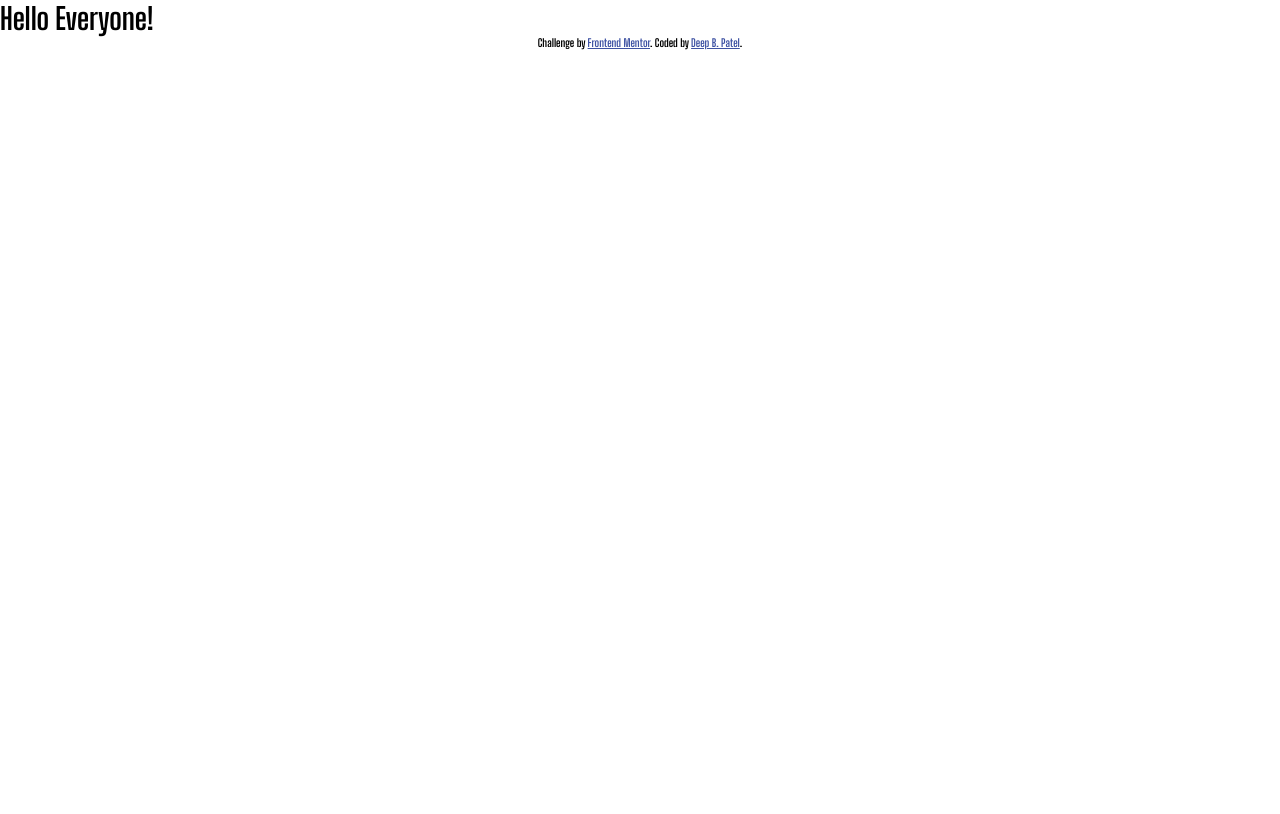
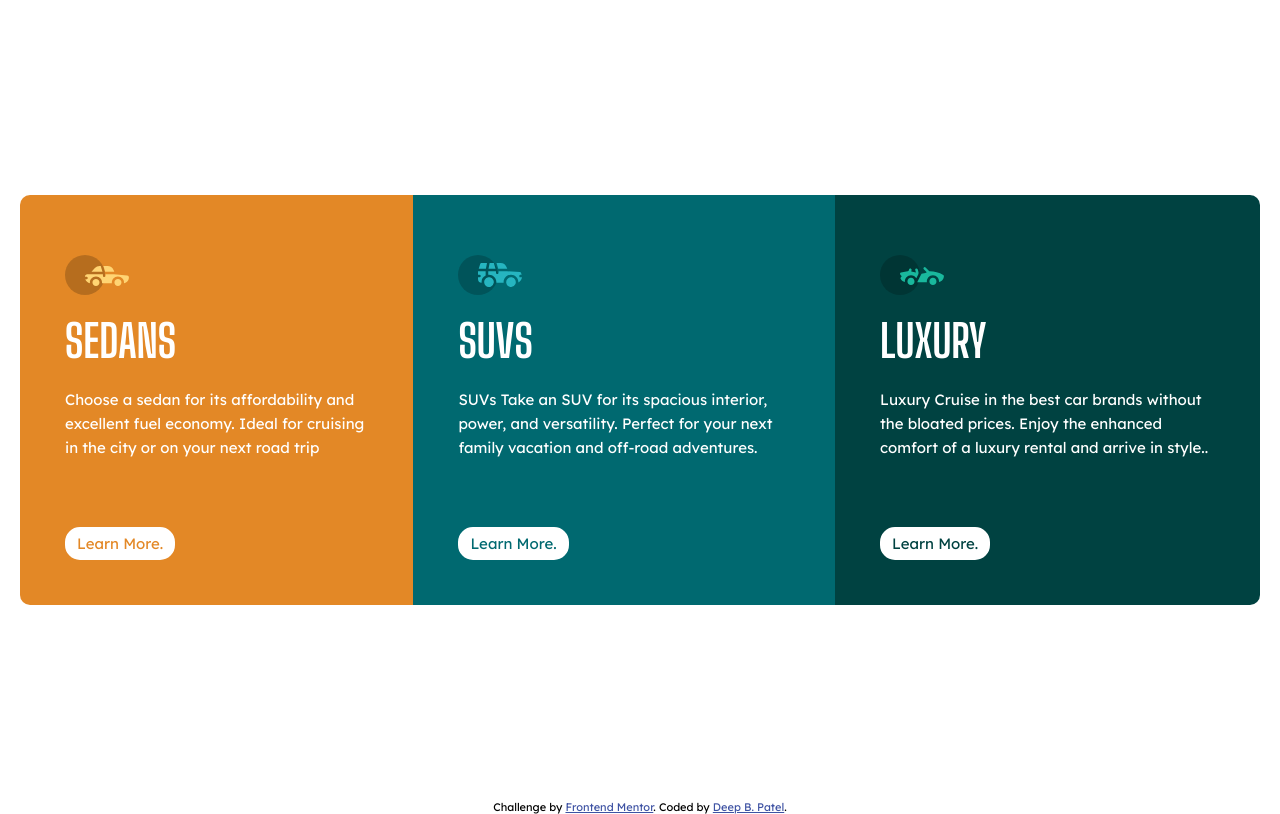
Before and after one commit to DeepBPatel702/3-column-preview-card, a plain HTML site: page index.html in a window 1280 px wide. Drawn offline with Linux system fonts and the light colour scheme.

Commit message:
mostly completed

```diff
--- a/index.html
+++ b/index.html
@@ -11,10 +11,33 @@
   <link rel="stylesheet" href="./styles/style.css">
 </head>
 <body>
-  <h1>Hello Everyone!</h1>
+  <div class="container">
+    <div class="card orange">
+    <img src="./images/icon-sedans.svg" alt="icon-sedans">
+    <h3>Sedans</h3>
+     <p> Choose a sedan for its affordability and excellent fuel economy. Ideal for cruising in the city
+        or on your next road trip</p>
+     <button class="btn">Learn More.</button>
+    </div>
+    <div class="card cyan">
+      <img src="./images/icon-suvs.svg" alt="icon-suvs">
+      <h3>SUVs</h3>
+      <p> SUVs
+        Take an SUV for its spacious interior, power, and versatility. Perfect for your next family vacation
+        and off-road adventures.</p>
+        <button class="btn">Learn More.</button>
+      </div>
+    <div class="card dark-cyan">
+      <img src="./images/icon-luxury.svg" alt="icon-luxury">
+      <h3>Luxury</h3>
+      <p>
+       Luxury Cruise in the best car brands without the bloated prices. Enjoy the enhanced comfort of a luxury rental and arrive in style..</p>
+        <button class="btn">Learn More.</button>
+      </div>
+  </div>
   <div class="attribution">
     Challenge by <a href="https://www.frontendmentor.io?ref=challenge" target="_blank">Frontend Mentor</a>.
-    Coded by <a href="#">Deep B. Patel</a>.
+    Coded by <a href="https://app.netlify.com/teams/deepbpatel702/overview" target="_blank">Deep B. Patel</a>.
   </div>
 </body>
 </html>
--- a/styles/style.css
+++ b/styles/style.css
@@ -1,12 +1,12 @@
 @import url('https://fonts.googleapis.com/css2?family=Lexend+Deca&display=swap');
 @import url('https://fonts.googleapis.com/css2?family=Big+Shoulders+Display:wght@700&display=swap');
 
-root{
---clr-brightOrange: #e38826;
---clr-darkCyan: #006970;
---clr-veryDarkCyan: #004241;
---clr-transparent-white : #ffffff;
---clr-veryLightGray : #f2f2f2;
+:root{
+  --clr-bright-orange: #e38826;
+  --clr-dark-cyan: #006970;
+  --clr-veryDarkCyan: #004241;
+  --clr-transparent-white : #ffffff;
+  --clr-veryLightGray : #f2f2f2;
 }
 
 html{
@@ -15,27 +15,134 @@ html{
 
 * {
   margin: 0;
-  padding: 0;
+  padding: 1.3rem;
   box-sizing: border-box;
 }
 
 body {
   font-family: 'Lexend Deca', sans-serif;
-  font-family: 'Big Shoulders Display', cursive;
-  color: var(--clr-brightOrange);
 }
 
 h1{
   color: var(--clr-brightOrange);
 }
 
+h3{
+    font-family: 'Big Shoulders Display', cursive;
+    text-transform: uppercase;
+    font-size: 3rem;
+}
 
+p{
+  font-size: 1rem;
+  line-height: 1.6;
+}
 
+.container{
+  padding: 20px;
+}
 
+.card{
+  padding: 20px;
+}
 
+.orange{
+  background-color: var(--clr-bright-orange);
+  color: var(--clr-transparent-white);
+}
 
+.cyan{
+  background-color: var(--clr-dark-cyan);
+  color: var(--clr-transparent-white);
+}
 
+.dark-cyan{
+  background-color: var(--clr-veryDarkCyan);
+  color: var(--clr-transparent-white);
+  border-radius: 0 0 10px 10px;
+}
 
+.card img{
+  margin-bottom: 15px;
+  margin-top: 15px;
+}
+
+.card h3{
+  margin-bottom: 20px;
+}
+
+.card p{
+  margin-bottom: 30px;
+}
+
+.btn{
+  background-color: var(--clr-transparent-white);
+  border: 2px solid var(--clr-transparent-white);
+  border-radius: 1rem ;
+  padding: 5px 10px;
+  cursor: pointer;
+  transition: all 0.4s ease;
+}
+
+.orange .btn{
+  color: var(--clr-bright-orange);
+}
+
+.orange .btn:hover{
+  border: 2px solid white;
+  background-color: var(--clr-bright-orange);
+  color: white;
+}
+
+.cyan .btn{
+  color: var(--clr-dark-cyan);
+}
+
+.cyan .btn:hover{
+  border: 2px solid white;
+  background-color: var(--clr-dark-cyan);
+  color: white;
+}
+.dark-cyan .btn{
+  color: var(--clr-veryDarkCyan);
+}
+
+.dark-cyan .btn:hover{
+  border: 2px solid white;
+  background-color: var(--clr-veryDarkCyan);
+  color: white;
+}
+
+@media(min-width:  991px){
+  .container{
+    display: flex;
+    align-items: center;
+    justify-content: center;
+    min-height: 100vh;
+    min-width: 900px;
+    margin: auto;
+  }
+
+  .orange{
+    border-radius: 10px 0 0 10px;
+  }
+
+  .dark-cyan{
+    border-radius: 0 10px 10px 0 ;
+  }
+
+  .card{
+    padding: 3rem;
+  }
+
+  .card p{
+    margin-bottom: 4.5rem;
+  }
+
+  *{
+    padding: 0;
+  }
+}
 
 
 
```
